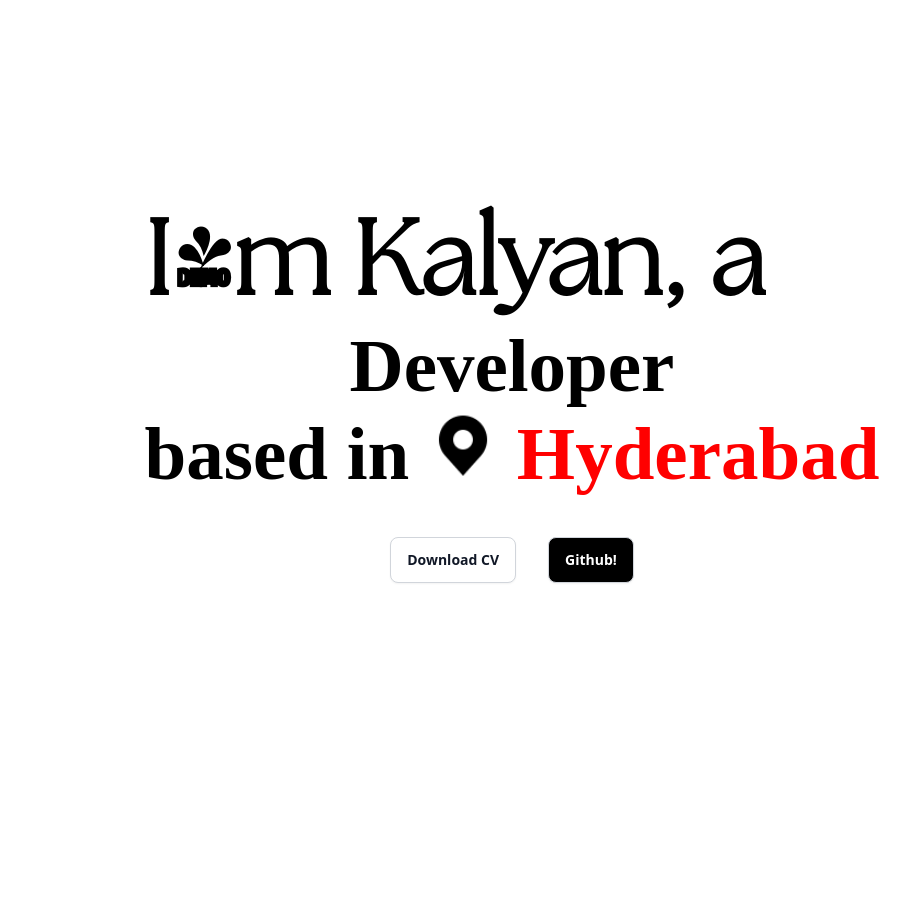
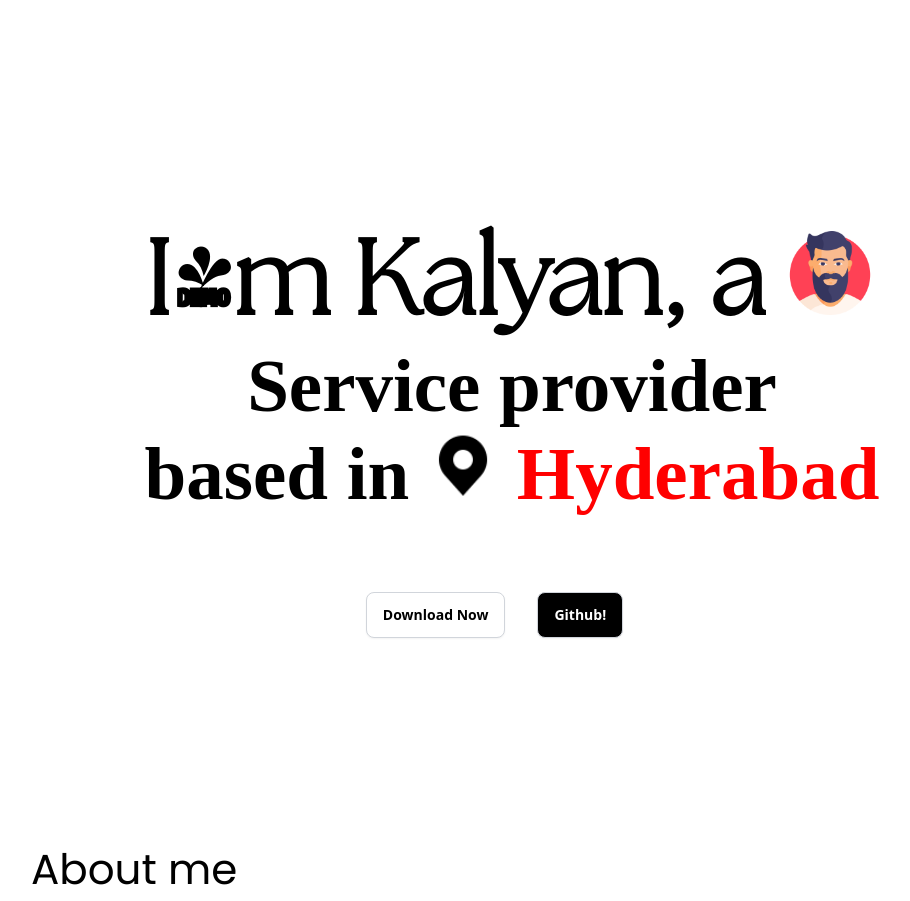
Before and after one commit to Saikalyan11/Portfolio-website, a Flask app: page / in a window 1280 px wide. Shown: the part 90-991 px from the top of the page, without its empty margins (128-1038 px from the left). Before the commit the page ends 673 px from the top, so only its background shows below. Run offline with Flask 3, Linux system fonts and the light colour scheme; some web fonts are replaced.

Commit message:
About heading

```diff
--- a/static/css/main.css
+++ b/static/css/main.css
@@ -150,7 +150,7 @@ a:hover {
   display: flex;
   justify-content: center;
   align-items: center;
-  padding-top: 100px;
+  padding-top: 120px;
 }
 .main {
   font-family: Demo_lt;
@@ -171,7 +171,7 @@ a:hover {
   font-size: 50px;
 }
 .buttons {
-  padding: 40px;
+  padding: 75px 35px 35px 0px;
   display: flex;
   justify-content: center;
   align-items: center;
@@ -180,6 +180,10 @@ a:hover {
 
 .hyderabad {
   color: #ff0000;
+}
+
+.name img {
+  width: 84px;
 }
 
 button {
@@ -206,11 +210,6 @@ button {
   touch-action: manipulation;
 }
 
-button:hover {
-  background-color: #000000;
-  color: white;
-}
-
 button:focus {
   outline: 2px solid rgba(0, 0, 0, 0.1);
   outline-offset: 2px;
@@ -232,10 +231,17 @@ button:focus-visible {
 .location {
   width: 70px;
 }
+.Download a {
+  color: #000000;
+  text-decoration: none;
+}
 
 @media screen and (max-width: 745px) {
   .position {
     display: block;
+  }
+  .name img {
+    width: 78px;
   }
 }
 @media screen and (max-width: 630px) {
@@ -249,6 +255,9 @@ button:focus-visible {
   }
   .location {
     width: 50px;
+  }
+  .name img {
+    width: 68px;
   }
 }
 @media screen and (max-width: 342px) {
@@ -268,6 +277,9 @@ button:focus-visible {
   .location {
     width: 40px;
   }
+  .name img {
+    width: 58px;
+  }
 }
 @media screen and (max-width: 196px) {
   button {
@@ -276,6 +288,15 @@ button:focus-visible {
   .location {
     width: 30px;
   }
+  .name img {
+    width: 48px;
+  }
 }
 
 /* ==================================================================================================== */
+
+.heading {
+  font-family: Poppins;
+  font-size: 42px;
+  padding: 165px 0px 0px 159px;
+}
--- a/templates/Index.html
+++ b/templates/Index.html
@@ -33,8 +33,8 @@
     <!-- ==========================================================Into========================================== -->
     <main class="intro">
       <div class="main">
-        <h2>I'm Kalyan, a</h2>
-        <div class="position"><h2>Developer</h2></div>
+        <h2 class="name">I'm Kalyan, a <img src="/templates/Images/man.png" alt="profile"></h2>
+        <div class="position"><h2>Service provider</h2></div>
         <div class="based">
           <h2>
             based in
@@ -44,7 +44,7 @@
           </h2>
         </div>
         <div class="buttons">
-          <button class="Download">Download CV</button>
+          <button class="Download"><a href="/templates/Resume.pdf" target="_blank">Download Now</a></button>
           <button class="github">
             <a
               href="https://github.com/Saikalyan11?tab=repositories"
@@ -55,5 +55,11 @@
         </div>
       </div>
     </main>
+
+<!-- ==========================================About Me================================================ -->
+  <section class="About">
+    <div class="heading">About me</div>
+    <div class="info"></div>
+  </section>
   </body>
 </html>
```
Also changed, not shown: templates/Images/man.png (added), 1 other file.
